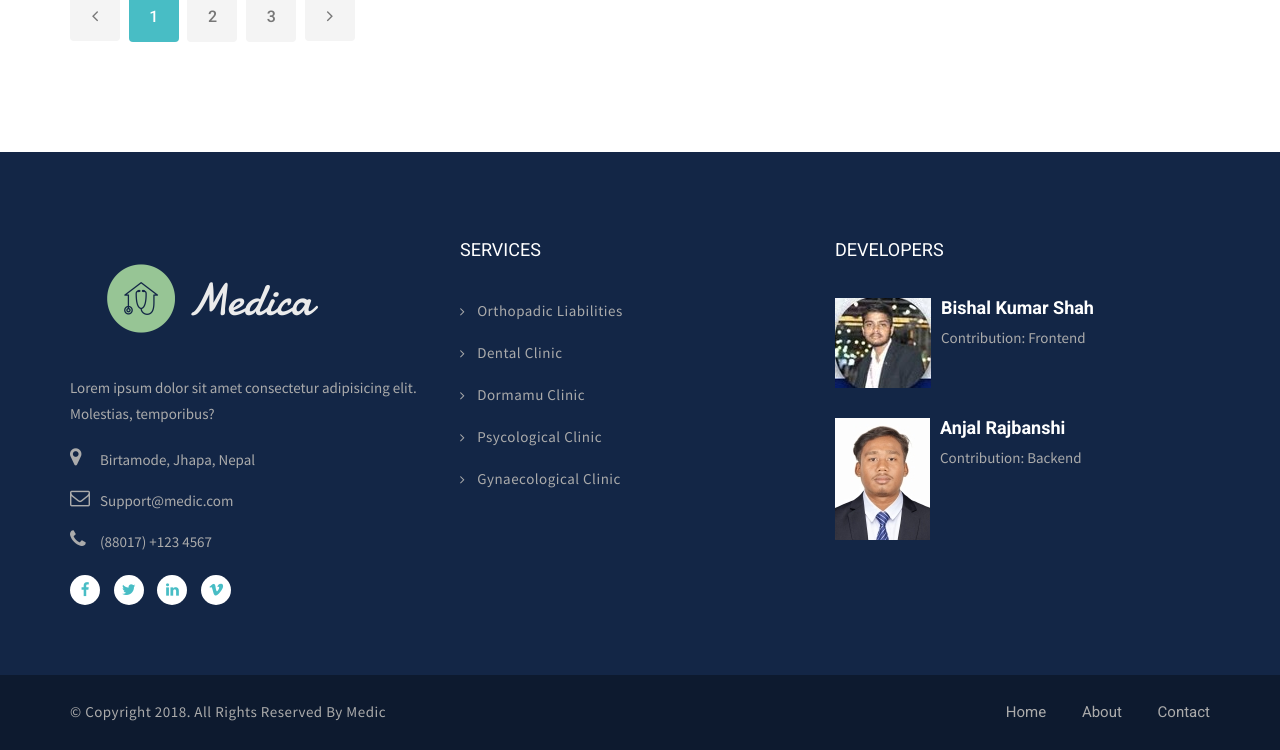
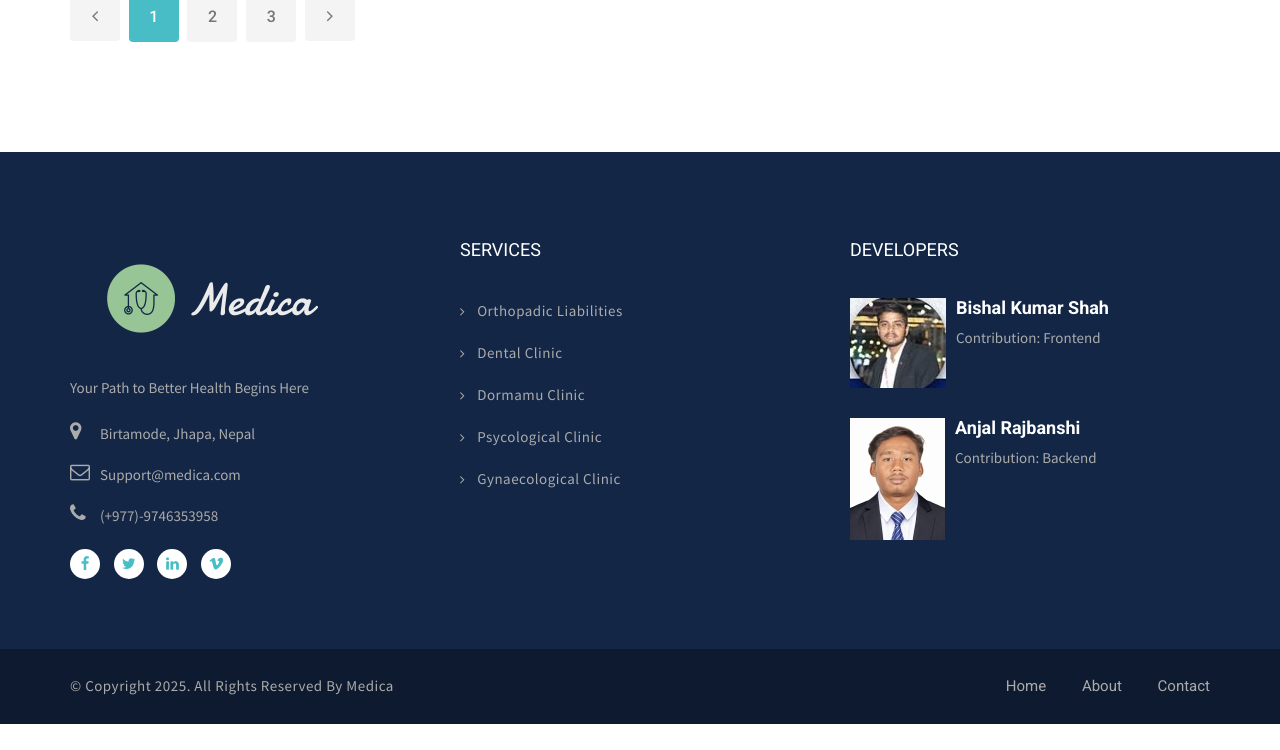
Before and after one commit to Anzal0707/Aavash, a Django app: page /blog/ in a window 1280 px wide. Shown: the part 3400-4150 px from the top of the page. After the commit the page ends 4124 px from the top, so only its background shows below. Run offline with Django 5.2, Linux system fonts and the light colour scheme; some libraries are stand-ins or nearby versions.

Commit message:
another update commit

```diff
--- a/templates/about.html
+++ b/templates/about.html
@@ -42,7 +42,7 @@
 <div class="header-top">
       <div class="container clearfix">
             <div class="top-left">
-                  <h6>Opening Hours : Saturday to Tuesday - 8am to 10pm</h6>
+                  <h6>Opening Hours : Sunday to Friday - 8am to 10pm</h6>
             </div>
             <div class="top-right">
                   <ul class="social-links">
--- a/templates/blog.html
+++ b/templates/blog.html
@@ -3,7 +3,7 @@
 
 <head>
   <meta charset="utf-8">
-  <title>Medic | Medical HTML Template</title>
+  <title>Medica | Blog</title>
 
 
   <!-- mobile responsive meta -->
@@ -42,7 +42,7 @@
 <div class="header-top">
       <div class="container clearfix">
             <div class="top-left">
-                  <h6>Opening Hours : Saturday to Tuesday - 8am to 10pm</h6>
+                  <h6>Opening Hours : Sunday to Friday - 8am to 10pm</h6>
             </div>
             <div class="top-right">
                   <ul class="social-links">
@@ -184,31 +184,6 @@
                   <li>
                       <a href="{% url 'contact' %}">Contact</a>
                   </li>
-
-                        <!-- <li class="dropdown">
-                              <a href="#" class="dropdown-toggle" data-toggle="dropdown" role="button" aria-haspopup="true" aria-expanded="false">Dropdown
-                                    <span class="caret"></span>
-                              </a>
-                              <ul class="dropdown-menu">
-                                    <li>
-                                          <a href="#">Action</a>
-                                    </li>
-                                    <li>
-                                          <a href="#">Another action</a>
-                                    </li>
-                                    <li>
-                                          <a href="#">Something else here</a>
-                                    </li>
-                                    <li role="separator" class="divider"></li>
-                                    <li>
-                                          <a href="#">Separated link</a>
-                                    </li>
-                                    <li role="separator" class="divider"></li>
-                                    <li>
-                                          <a href="#">One more separated link</a>
-                                    </li>
-                              </ul>
-                        </li> -->
                   </ul>
             </div>
             <!-- /.navbar-collapse -->
@@ -352,6 +327,7 @@
 <!-- End Contact Section -->
 
 <!--footer-main-->
+<!--footer-main-->
 <footer class="footer-main">
   <div class="footer-top">
     <div class="container">
@@ -362,10 +338,11 @@
               <figure>
                 <a href="{% url 'home' %}">
                   <img src="/static/images/logo-2.png" alt="">
+
                 </a>
               </figure>
             </div>
-            <p>Lorem ipsum dolor sit amet consectetur adipisicing elit. Molestias, temporibus?</p>
+            <p>Your Path to Better Health Begins Here</p>
             <ul class="location-link">
               <li class="item">
                 <i class="fa fa-map-marker"></i>
@@ -374,12 +351,12 @@
               <li class="item">
                 <i class="fa fa-envelope-o" aria-hidden="true"></i>
                 <a href="#">
-                  <p>Support@medic.com</p>
+                  <p>Support@medica.com</p>
                 </a>
               </li>
               <li class="item">
                 <i class="fa fa-phone" aria-hidden="true"></i>
-                <p>(88017) +123 4567</p>
+                <p>(+977)-9746353958</p>
               </li>
             </ul>
             <ul class="list-inline social-icons">
@@ -415,6 +392,7 @@
             </li>
           </ul>
         </div>
+        <div class="col-md-4 col-sm-6 col-xs-12">
           <div class="social-links">
             <h6>Developers</h6>
             <ul>
@@ -455,8 +433,8 @@
   <div class="footer-bottom">
     <div class="container clearfix">
       <div class="copyright-text">
-        <p>&copy; Copyright 2018. All Rights Reserved by
-          <a href="index.html">Medic</a>
+        <p>&copy; Copyright 2025. All Rights Reserved by
+          <a href="{% url 'home' %}">Medica</a>
         </p>
       </div>
       <ul class="footer-bottom-link">
--- a/templates/contact.html
+++ b/templates/contact.html
@@ -41,7 +41,7 @@
 <div class="header-top">
       <div class="container clearfix">
             <div class="top-left">
-                  <h6>Opening Hours : Saturday to Tuesday - 8am to 10pm</h6>
+                  <h6>Opening Hours : Sunday to Friday - 8am to 10pm</h6>
             </div>
             <div class="top-right">
                   <ul class="social-links">
--- a/templates/team.html
+++ b/templates/team.html
@@ -40,7 +40,7 @@
 <div class="header-top">
       <div class="container clearfix">
             <div class="top-left">
-                  <h6>Opening Hours : Saturday to Tuesday - 8am to 10pm</h6>
+                  <h6>Opening Hours : Sunday to Friday - 8am to 10pm</h6>
             </div>
             <div class="top-right">
                   <ul class="social-links">
```
Also changed, not shown: templates/appointment.html (+6 -5 lines), db.sqlite3. Lines whose indentation alone changed are shown as unchanged.
